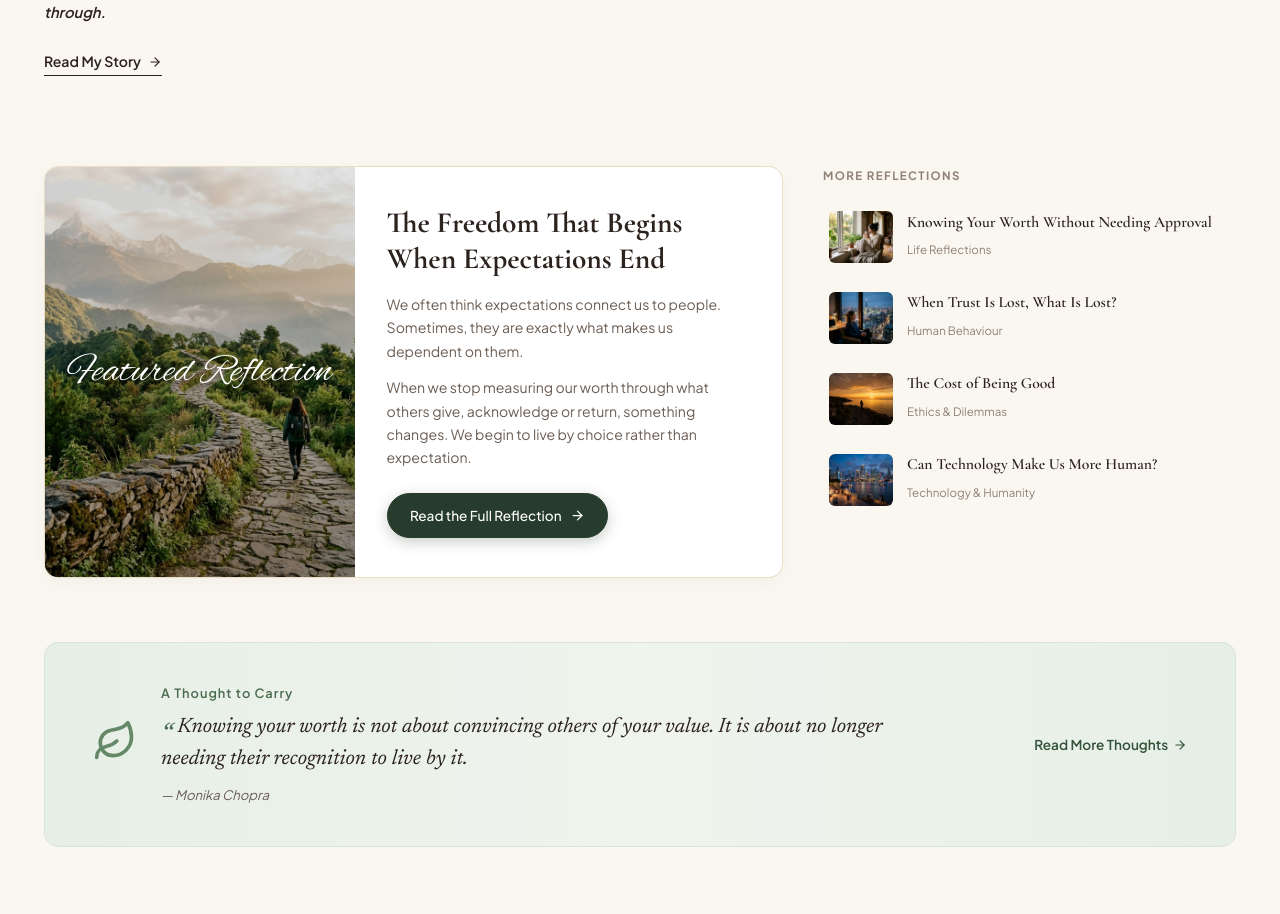
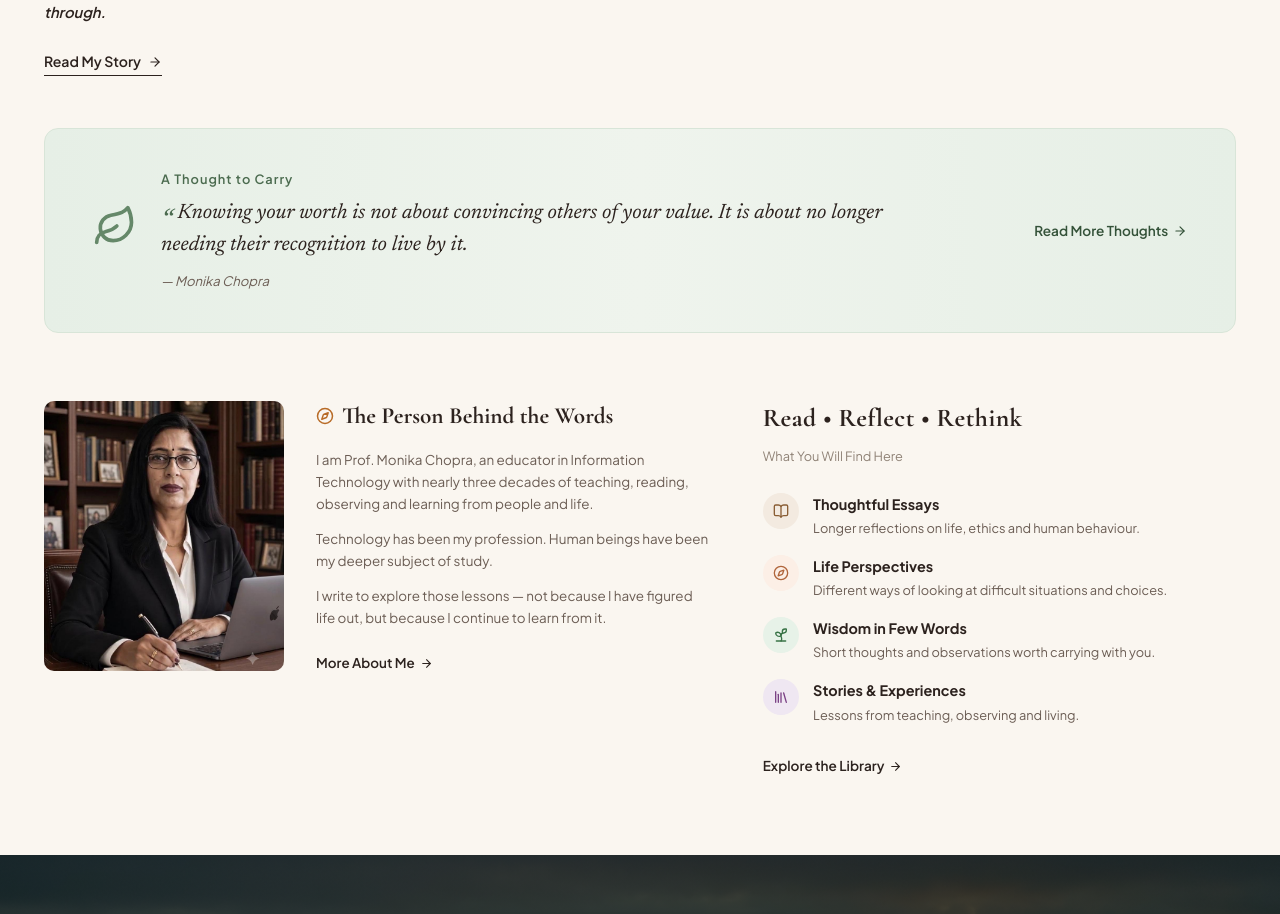
Before and after one commit to agglobal0/aetheria, a React (Vite) app in the folder client/: page / in a window 1280 px wide. Shown: the part 1088-2002 px from the top of the page. Built offline with nearby package versions, Linux system fonts and the light colour scheme; no server answers; a web font is replaced by a local one.

Commit message:
Remove Featured Reflection and More Reflections section from Home page

```diff
--- a/client/src/pages/Home.jsx
+++ b/client/src/pages/Home.jsx
@@ -74,32 +74,7 @@ export default function Home() {
     }
   };
 
-  const moreReflections = [
-    {
-      title: 'Knowing Your Worth Without Needing Approval',
-      category: 'Life Reflections',
-      slug: 'knowing-your-worth-without-needing-approval',
-      image: thumbKnowingWorth
-    },
-    {
-      title: 'When Trust Is Lost, What Is Lost?',
-      category: 'Human Behaviour',
-      slug: 'when-trust-is-lost-what-is-lost',
-      image: thumbTrustLost
-    },
-    {
-      title: 'The Cost of Being Good',
-      category: 'Ethics & Dilemmas',
-      slug: 'the-cost-of-being-good',
-      image: thumbCostGood
-    },
-    {
-      title: 'Can Technology Make Us More Human?',
-      category: 'Technology & Humanity',
-      slug: 'can-technology-make-us-more-human',
-      image: thumbTechHuman
-    }
-  ];
+
 
   return (
     <div style={{ backgroundColor: 'var(--bg-primary)', color: 'var(--text-primary)', overflowX: 'hidden' }}>
@@ -403,144 +378,7 @@ export default function Home() {
         </div>
       </section>
 
-      {/* =========================================================================
-          3. SECTION: "Featured Reflection" & "More Reflections"
-          ========================================================================= */}
-      <section style={{ padding: 'clamp(1.5rem, 3vw, 2.5rem) 0 clamp(2.5rem, 5vw, 4.5rem) 0' }}>
-        <div className="container">
-          <div style={{
-            display: 'grid',
-            gridTemplateColumns: 'minmax(300px, 62%) 1fr',
-            gap: 'clamp(1.75rem, 3.5vw, 2.5rem)',
-            alignItems: 'start'
-          }} className="ref-reflections-grid">
 
-            {/* Left: Featured Reflection Card */}
-            <div className="featured-reflection-box">
-              {/* Left Sub-Column (Image with Script) */}
-              <div
-                className="featured-img-col"
-                style={{
-                  backgroundImage: `url(${stonePathImg})`
-                }}
-              >
-                <div className="featured-script-badge">
-                  Featured Reflection
-                </div>
-              </div>
-
-              {/* Right Sub-Column (Text) */}
-              <div style={{
-                padding: 'clamp(1.5rem, 3vw, 2.5rem) clamp(1.25rem, 2.5vw, 2.2rem)',
-                display: 'flex',
-                flexDirection: 'column',
-                justifyContent: 'center'
-              }}>
-                <h3 style={{
-                  fontFamily: 'var(--font-cormorant)',
-                  fontSize: 'clamp(1.35rem, 2.3vw, 1.95rem)',
-                  fontWeight: '700',
-                  lineHeight: '1.22',
-                  color: 'var(--text-primary)',
-                  marginBottom: '1rem'
-                }}>
-                  The Freedom That Begins When Expectations End
-                </h3>
-
-                <p style={{
-                  fontSize: '0.88rem',
-                  lineHeight: '1.65',
-                  color: 'var(--text-secondary)',
-                  marginBottom: '0.85rem'
-                }}>
-                  We often think expectations connect us to people. Sometimes, they are exactly what makes us dependent on them.
-                </p>
-
-                <p style={{
-                  fontSize: '0.88rem',
-                  lineHeight: '1.65',
-                  color: 'var(--text-secondary)',
-                  marginBottom: '1.5rem'
-                }}>
-                  When we stop measuring our worth through what others give, acknowledge or return, something changes. We begin to live by choice rather than expectation.
-                </p>
-
-                <div>
-                  <Link to="/essays" className="btn-dark-green" style={{ padding: '0.65rem 1.4rem', fontSize: '0.85rem' }}>
-                    Read the Full Reflection <ArrowRight size={15} />
-                  </Link>
-                </div>
-              </div>
-            </div>
-
-            {/* Right: More Reflections List */}
-            <div>
-              <div style={{
-                fontSize: '0.72rem',
-                fontWeight: '700',
-                letterSpacing: '0.12em',
-                textTransform: 'uppercase',
-                color: 'var(--text-muted)',
-                marginBottom: '1.25rem'
-              }}>
-                MORE REFLECTIONS
-              </div>
-
-              <div style={{ display: 'flex', flexDirection: 'column', gap: '1rem' }}>
-                {moreReflections.map((item, idx) => (
-                  <Link
-                    key={idx}
-                    to="/essays"
-                    style={{
-                      display: 'grid',
-                      gridTemplateColumns: '64px 1fr',
-                      gap: '0.85rem',
-                      alignItems: 'center',
-                      textDecoration: 'none',
-                      padding: '0.4rem',
-                      borderRadius: '8px',
-                      transition: 'background 0.2s ease'
-                    }}
-                    className="ref-more-item"
-                  >
-                    <img
-                      src={item.image}
-                      alt={item.title}
-                      style={{
-                        width: '64px',
-                        height: '52px',
-                        objectFit: 'cover',
-                        borderRadius: '6px'
-                      }}
-                    />
-                    <div style={{ minWidth: 0 }}>
-                      <h4 style={{
-                        fontFamily: 'var(--font-cormorant)',
-                        fontSize: '0.98rem',
-                        fontWeight: '600',
-                        color: 'var(--text-primary)',
-                        lineHeight: '1.25',
-                        marginBottom: '0.2rem',
-                        overflow: 'hidden',
-                        textOverflow: 'ellipsis'
-                      }}>
-                        {item.title}
-                      </h4>
-                      <span style={{
-                        fontSize: '0.72rem',
-                        color: 'var(--text-muted)'
-                      }}>
-                        {item.category}
-                      </span>
-                    </div>
-                  </Link>
-                ))}
-              </div>
-            </div>
-
-          </div>
-        </div>
-      </section>
 
       {/* =========================================================================
           4. SECTION: "A Thought to Carry" Watercolor Banner
```
